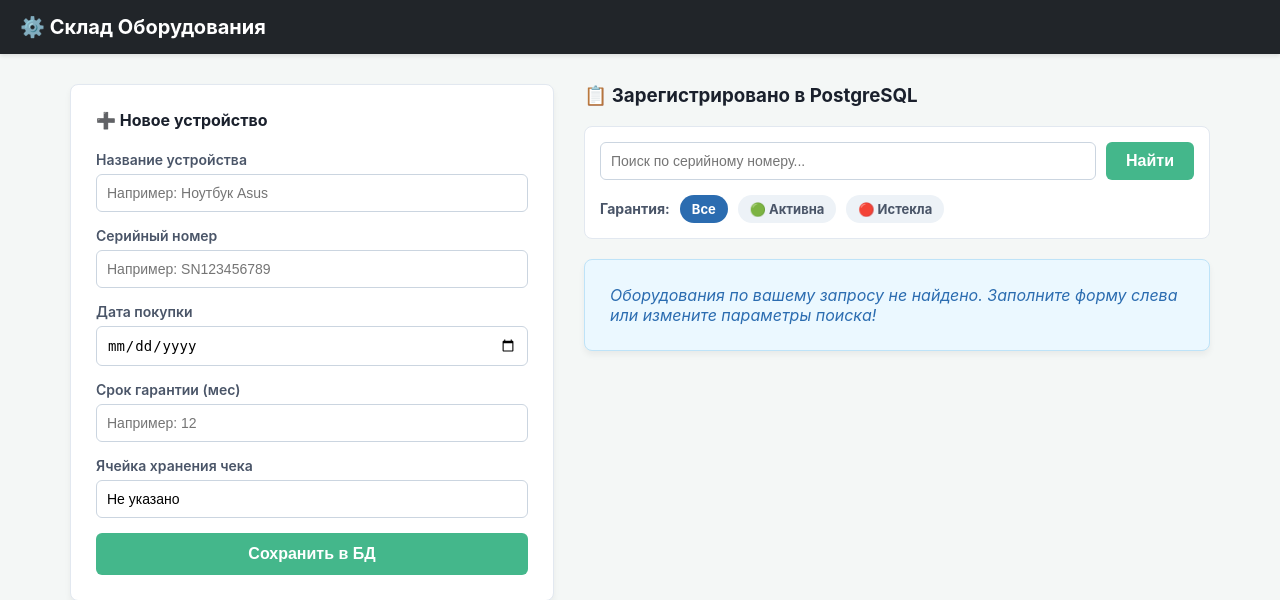
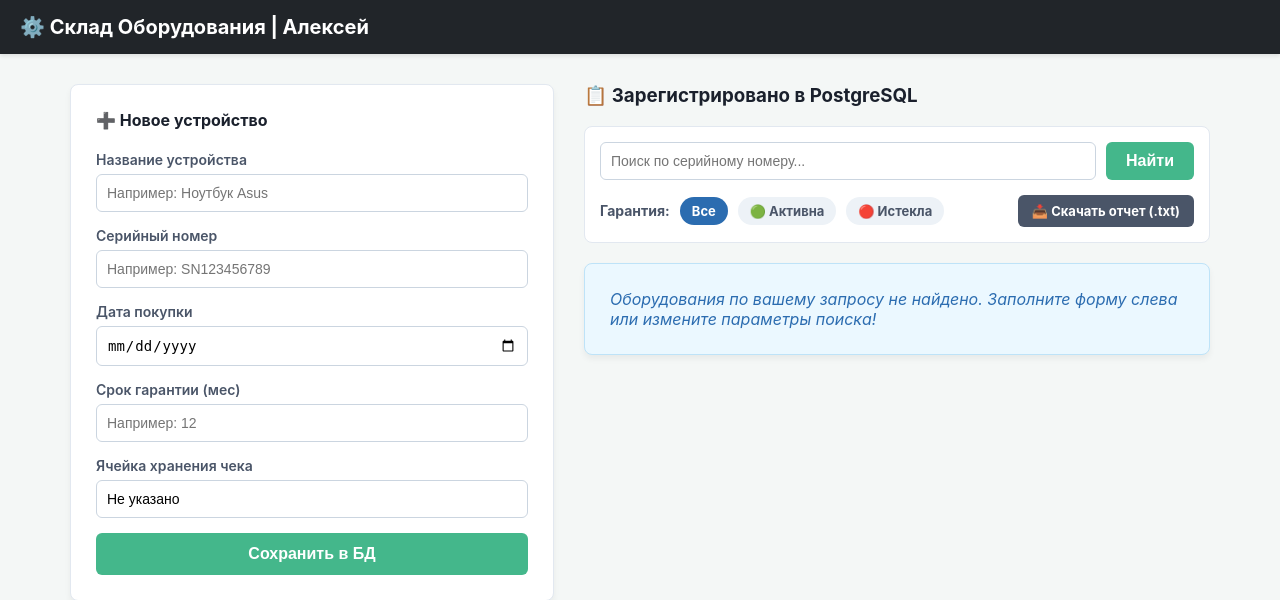
Before and after one commit to agushka1/EquipmentArchiv, a Django app: page / in a window 1280 px wide. Shown: the top 600 px of the page. Run offline with Django 5.2, Linux system fonts and the light colour scheme; data that the repository does not hold is empty.

Commit message:
Добавил распечатывание файла для получения информации в текстовом виде

```diff
--- a/core/urls.py
+++ b/core/urls.py
@@ -5,6 +5,7 @@ from index import views
 urlpatterns = [
     path('admin/', admin.site.urls),
     path('', views.index, name='index'),
-    # Django ищет именно это имя: name='delete_equipment'
     path('delete/<int:item_id>/', views.delete_equipment, name='delete_equipment'),
+    # Новый маршрут для скачивания отчета
+    path('download-report/', views.download_report, name='download_report'),
 ]
--- a/index/templates/index.html
+++ b/index/templates/index.html
@@ -35,7 +35,7 @@
 
     <!-- Шапка сайта -->
     <div class="navbar">
-        <div class="navbar-brand">⚙️ Склад Оборудования</div>
+        <div class="navbar-brand">⚙️ Склад Оборудования | {{ username }}</div>
     </div>
 
     <div class="container">
@@ -71,7 +71,7 @@
         <div class="column-list">
             <h3>📋 Зарегистрировано в PostgreSQL</h3>
 
-            <!-- БЛОК ТОЧНОГО ПОИСКА И БЫСТРЫХ ФИЛЬТРОВ -->
+            <!-- БЛОК ТОЧНОГО ПОИСКА, БЫСТРЫХ ФИЛЬТРОВ И СКАЧИВАНИЯ -->
             <div style="background: #fff; border: 1px solid #e2e8f0; padding: 15px; margin-bottom: 20px; border-radius: 8px;">
                 <form method="GET" action="{% url 'index' %}" style="display: flex; flex-direction: column; gap: 10px;">
 
@@ -80,7 +80,8 @@
                         <button type="submit" class="btn" style="width: auto; padding: 10px 20px; margin-bottom: 0;">Найти</button>
                     </div>
 
-                    <div style="display: flex; gap: 10px; align-items: center; margin-top: 5px;">
+                    <div style="display: flex; gap: 10px; align-items: center; margin-top: 5px; justify-content: space-between; flex-wrap: wrap;">
+                        <div style="display: flex; gap: 10px; align-items: center;">
                             <span style="font-size: 14px; font-weight: bold; color: #4a5568;">Гарантия:</span>
 
                             <a href="?warranty=&search={{ search_query }}" style="text-decoration: none; padding: 6px 12px; border-radius: 20px; font-size: 13px; font-weight: bold; background: {% if not warranty_filter %}#2b6cb0; color: white;{% else %}#edf2f7; color: #4a5568;{% endif %}">
@@ -96,14 +97,19 @@
                             </a>
                         </div>
 
+                        <!-- КНОПКА СКАЧИВАНИЯ ОТЧЕТА -->
+                        <a href="{% url 'download_report' %}" style="text-decoration: none; background-color: #4a5568; color: white; padding: 8px 14px; border-radius: 6px; font-size: 13px; font-weight: bold; transition: background 0.2s;" onmouseover="this.style.backgroundColor='#2d3748'" onmouseout="this.style.backgroundColor='#4a5568'">
+                            📥 Скачать отчет (.txt)
+                        </a>
+                    </div>
+
                 </form>
             </div>
 
-            <!-- НАЧАЛО ЦИКЛА ВЫВОДА КАРТОЧЕК -->
+            <!-- ВЫВОД КАРТОЧЕК ОБОРУДОВАНИЯ -->
             {% for item in equipments %}
                 <div class="card card-equipment" style="position: relative; {% if item.is_expired %}border-left: 5px solid #e53e3e;{% else %}border-left: 5px solid #2b6cb0;{% endif %}">
 
-                    <!-- КНОПКА УДАЛЕНИЯ -->
                     <a href="{% url 'delete_equipment' item.id %}"
                        onclick="return confirm('Вы уверены, что хотите удалить это устройство из базы данных?');"
                        style="position: absolute; top: 15px; right: 15px; color: #e53e3e; text-decoration: none; font-size: 18px; font-weight: bold; cursor: pointer;"
@@ -125,7 +131,7 @@
                         <span>📅 Дата покупки: {{ item.purchase_date|date:"d.m.Y" }}</span>
                     </div>
                     <div style="font-size: 13px; color: #4a5568; margin-bottom: 4px;">
-                        <span>⏳ Окончание гарантии: <strong>{{ item.end_warranty_date|date:"d.m.Y" }}</strong></span>
+                        <span>⏳ Окончание操作: <strong>{{ item.end_warranty_date|date:"d.m.Y" }}</strong></span>
                     </div>
 
                     <div class="flex-between" style="margin-top: 12px; padding-top: 8px;">
@@ -147,7 +153,6 @@
                     Оборудования по вашему запросу не найдено. Заполните форму слева или измените параметры поиска!
                 </div>
             {% endfor %}
-            <!-- ЦИКЛ И ПРОВЕРКА EMPTY УСПЕШНО ЗАКРЫТЫ -->
 
         </div>
     </div>
--- a/index/views.py
+++ b/index/views.py
@@ -3,7 +3,7 @@ from django.utils import timezone
 from dateutil.relativedelta import relativedelta
 from .models import Equipment
 from .forms import EquipmentForm
-
+from django.http import HttpResponse
 
 def index(request):
     if request.method == 'POST':
@@ -61,3 +61,45 @@ def delete_equipment(request, item_id):
     item = Equipment.objects.get(id=item_id)
     item.delete()
     return redirect('index')
+
+
+def download_report(request):
+    # 1. Забираем данные из БД
+    equipments_queryset = Equipment.objects.all().order_by('name')
+    current_date = timezone.now().date()
+
+    active_warranty = []
+    expired_warranty = []
+
+    # 2. Сортируем устройства по статусу гарантии
+    for item in equipments_queryset:
+        end_warranty_date = item.purchase_date + relativedelta(months=item.warranty_months)
+        item_info = f"• {item.name} | S/N: {item.serial_number} | Чек: {item.receipt_location} | Окончание гарантии: {end_warranty_date.strftime('%d.%m.%Y')}"
+
+        if current_date > end_warranty_date:
+            expired_warranty.append(item_info)
+        else:
+            active_warranty.append(item_info)
+
+    # 3. Формируем текст самого файла
+    report_text = "=== ОТЧЕТ ПО СОСТОЯНИЮ ОБОРУДОВАНИЯ СТРАНИЦЫ ===\n\n"
+
+    report_text += f"🟢 НА ГАРАНТИИ (Всего: {len(active_warranty)})\n"
+    report_text += "--------------------------------------------------\n"
+    if active_warranty:
+        report_text += "\n".join(active_warranty) + "\n"
+    else:
+        report_text += "Устройств на гарантии нет.\n"
+
+    report_text += f"\n🔴 ГАРАНТИЯ ИСТЕКЛА (Всего: {len(expired_warranty)})\n"
+    report_text += "--------------------------------------------------\n"
+    if expired_warranty:
+        report_text += "\n".join(expired_warranty) + "\n"
+    else:
+        report_text += "Устройств с истекшей гарантией нет.\n"
+
+    # 4. Настраиваем HttpResponse так, чтобы браузер понял, что это файл для скачивания
+    response = HttpResponse(report_text, content_type='text/plain; charset=utf-8')
+    response['Content-Disposition'] = 'attachment; filename="equipment_report.txt"'
+
+    return response
```
Lines whose indentation alone changed are shown as unchanged.
